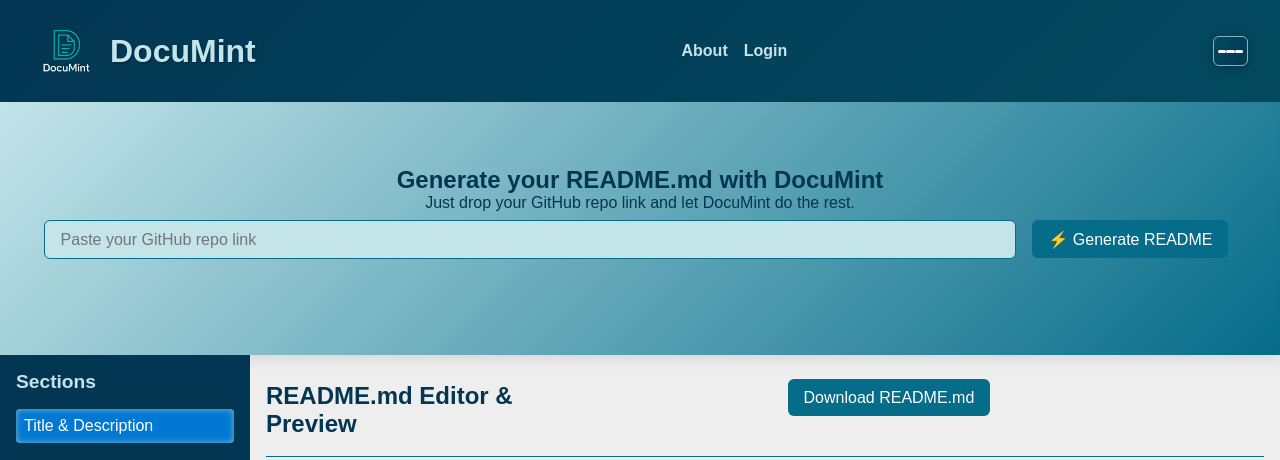
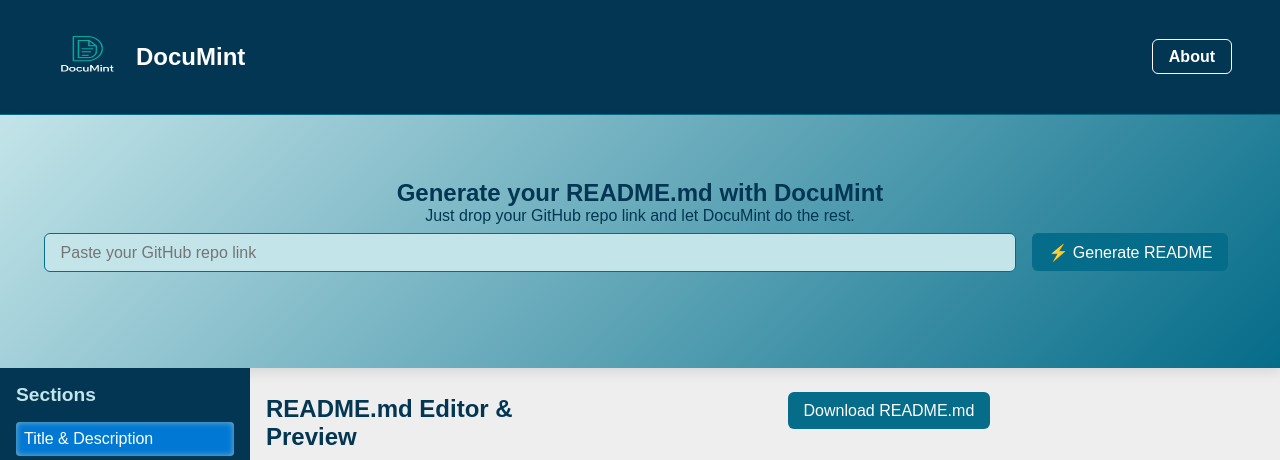
Before and after one commit to shivammaurya2903/Documint, a PHP site: page /home.html in a window 1280 px wide. Shown: the top 460 px of the page. Run offline with PHP 8.4, Linux system fonts and the light colour scheme.

Commit message:
fix some errors in about sections

```diff
--- a/home.css
+++ b/home.css
@@ -6,113 +6,110 @@
   scroll-behavior: smooth;
   scrollbar-color: #888 #f1f1f1;
 }
+
+:root {
+  --primary: #023653;
+  --accent: #056C89;
+  --light-bg: #EEEEEE;
+  --text-dark: #000000;
+  --text-light: #555555;
+}
 body {
   margin: 0;
   font-family: 'Segoe UI', sans-serif;
-  background-color: #EEEEEE;
-  color: #000000;
+  background: var(--light-bg);
+  color: var(--text-dark);
   min-height: 100vh;
   display: flex;
   flex-direction: column;
 }
 
-header {
-  background: linear-gradient(135deg, #023653, #034a5f);
-  color: #FFFFFF;
+.navbar {
   display: flex;
   justify-content: space-between;
   align-items: center;
-  padding: 1rem 2rem;
-  box-shadow: 0 4px 12px rgba(0,0,0,0.2);
+  padding: 1.5rem 3rem;
+  background: var(--primary);
+  border-bottom: 1px solid var(--accent);
 }
 
 .logo {
   display: flex;
   align-items: center;
+  gap: 0.5rem;
 }
 
-.logo img {
-  width: 70px;
-  height: 70px;
+.logo .icon {
+  font-size: 1.5rem;
+  color: var(--primary);
 }
-
-@keyframes float {
-  0%, 100% { transform: translateY(0); }
-  50% { transform: translateY(-5px); }
+.logo .icon img {
+  height: 60px;
+  width: 80px;
 }
 
 .logo h1 {
-  color: #C3E4E9;
-  margin: 0 0 0 0.5rem;
-  text-shadow: 1px 1px 2px rgba(0,0,0,0.3);
-  transition: text-shadow 0.3s ease;
-}
-.logo h1:hover {
-  animation: float 2s infinite;
-  text-shadow: 1px 1px 4px rgba(0,0,0,0.5);
-}
-
-.slider {
-  position: absolute;
-  cursor: pointer;
-  background-color: #88B4BE;
-  border-radius: 34px;
-  transition: 0.4s;
-  width: 100%;
-  height: 100%;
-}
-
-.slider:before {
-  content: "";
-  position: absolute;
-  height: 26px;
-  width: 26px;
-  left: 4px;
-  bottom: 4px;
-  background-color: white;
-  border-radius: 50%;
-  transition: 0.4s;
-}
-
-input:checked + .slider {
-  background-color: #023653;
-}
-
-input:checked + .slider:before {
-  transform: translateX(26px);
-}
-nav ul {
-  list-style: none;
-  display: flex;
-  gap: 1rem;
+  font-size: 1.5rem;
+  color: #fff;
 }
 
 nav a {
-  color: #C3E4E9;
+  margin: 0 1rem;
   text-decoration: none;
-  position: relative;
-  transition: color 0.3s ease, font-weight 0.3s ease;
+  color: var(--primary);
+  font-weight: 500;
+}
+
+.nav-buttons a {
+  margin-left: 1rem;
+  padding: 0.5rem 1rem;
+  border-radius: 6px;
+  text-decoration: none;
   font-weight: bold;
 }
 
-nav a::after {
-  content: '';
-  position: absolute;
-  width: 0;
-  height: 2px;
-  bottom: -5px;
-  left: 0;
-  background-color: #FFFFFF;
-  transition: width 0.3s ease;
+.outline-btn {
+  border: 1px solid #fff;
+  color: #fff;
+  background: transparent;
 }
 
-nav a:hover {
-  color: #FFFFFF;
-  font-weight: bold;
+.filled-btn {
+  background: var(--primary);
+  color: #fff;
 }
 
-nav a:hover::after {
+.hamburger {
+  display: none;
+  flex-direction: column;
+  justify-content: space-around;
+  width: 30px;
+  height: 25px;
+  background: none;
+  border: none;
+  cursor: pointer;
+  padding: 0;
+  z-index: 1100;
+}
+
+.hamburger span {
   width: 100%;
+  height: 3px;
+  background-color: var(--primary);
+  border-radius: 2px;
+  transition: all 0.3s ease;
+}
+
+.hamburger.open span:nth-child(1) {
+  transform: rotate(45deg) translate(5px, 5px);
+}
+
+.hamburger.open span:nth-child(2) {
+  opacity: 0;
+}
+
+.hamburger.open span:nth-child(3) {
+  transform: rotate(-45deg) translate(5px, -5px);
 }
 
 main {
@@ -554,160 +565,32 @@
     font-size: 0.8rem;
   }
 
-  .side-menu ul li {
-    font-size: 1.1rem;
+
+  .nav-buttons a {
+    padding: 0.4rem 0.8rem;
+    font-size: 0.9rem;
   }
 }
-
-/* Hamburger Menu */
-.hamburger {
-  display: flex;
-  flex-direction: row;
-  align-items: center;
-  background: linear-gradient(135deg, #034a5f, #023653);
-  border: 1px solid #88B4BE;
-  border-radius: 6px;
-  cursor: pointer;
-  z-index: 1100;
-  position: relative;
-  width: 35px;
-  height: 30px;
-  justify-content: space-between;
-  padding: 4px;
-  box-shadow: 0 2px 8px rgba(0,0,0,0.3);
-  transition: all 0.3s ease;
+@media screen and (max-width: 768px) {
+  .main {
+    padding: 1rem;
   }
 
-.hamburger:hover {
-  background: linear-gradient(135deg, #056C89, #034a5f);
-  transform: scale(1.1);
-  box-shadow: 0 4px 12px rgba(0,0,0,0.5);
+  .login-panel, .promo-panel {
+    padding: 1.5rem;
+    flex: 1 1 100%;
+    width: 100%;
+    margin: 0;
+    height: auto;
   }
-
-.hamburger span {
-  width: 100%;
-  height: 3px;
-  background-color: #FFFFFF;
-  border-radius: 2px;
-  transform-origin: 4px 0;
-  transition: background-color 0.3s ease;
-}
-
-.hamburger:hover span {
-  background-color: #C3E4E9;
-}
-
-/* Hamburger animation when open */
-.hamburger.open span:nth-child(1) {
-  transform: rotate(45deg) translate(5px, 5px);
-}
-
-.hamburger.open span:nth-child(2) {
-  opacity: 0;
-}
-
-.hamburger.open span:nth-child(3) {
-  transform: rotate(-45deg) translate(5px, -5px);
-}
-
-/* Side Menu */
-.side-menu {
-  position: fixed;
-  top: 0;
-  right: -300px;
-  width: 280px;
-  height: 100%;
-  background: rgba(3, 74, 95, 0.9);
-  backdrop-filter: blur(15px);
-  -webkit-backdrop-filter: blur(15px);
-  color: #C3E4E9;
-  transition: right 0.5s cubic-bezier(0.68, -0.55, 0.265, 1.55);
-  z-index: 1000;
-  box-shadow: -3px 0 15px rgba(0,0,0,0.6);
-  border-top-left-radius: 10px;
-  border-bottom-left-radius: 10px;
-  overflow-y: auto;
-  padding-bottom: 2rem;
-  border: 1px solid rgba(255, 255, 255, 0.2);
-}
-
-.side-menu.open {
-  right: 0;
-}
-
-.side-menu-content {
-  padding: 3rem 1.5rem 1rem 1.5rem;
-  position: relative;
-  height: 100%;
+  .promo-panel {
+    margin-top: 1rem;
     display: flex;
     flex-direction: column;
+    gap: 1rem;
   }
-
-.side-menu-content .close-btn {
-  background: none;
-  border: none;
-  color: #C3E4E9;
-  font-size: 2.5rem;
-  cursor: pointer;
-  position: absolute;
-  top: 1rem;
-  right: 1rem;
-  transition: color 0.3s ease;
-  padding: 0;
-  line-height: 1;
+  .feature {
+    flex: 1 1 auto;
+    min-width: 100%;
   }
-
-.side-menu-content .close-btn:hover {
-  color: #FFFFFF;
 }
-
-.side-menu ul {
-  list-style: none;
-  padding: 0;
-  margin-top: 4rem;
-  flex-grow: 1;
-}
-
-.side-menu li {
-  margin: 1.2rem 0;
-}
-
-.side-menu a {
-  color: #C3E4E9;
-  text-decoration: none;
-  font-size: 1.3rem;
-  font-weight: 600;
-  transition: color 0.3s ease, transform 0.3s ease;
-  display: block;
-  padding: 0.3rem 0.5rem;
-  border-radius: 6px;
-  box-shadow: inset 0 0 0 0 transparent;
-}
-
-.side-menu a:hover {
-  color: #FFFFFF;
-  box-shadow: inset 5px 0 0 0 #88B4BE;
-  transform: translateX(6px);
-}
-
-/* Overlay for side menu */
-.side-menu::before {
-  content: "";
-  position: fixed;
-  top: 0;
-  left: 0;
-  width: 100%;
-  height: 100%;
-  background-color: rgba(0,0,0,0.6);
-  opacity: 0;
-  visibility: hidden;
-  transition: opacity 0.5s ease, visibility 0.5s ease;
-  z-index: -1;
-  backdrop-filter: blur(4px);
-  -webkit-backdrop-filter: blur(4px);
-}
-
-.side-menu.open::before {
-  opacity: 1;
-  visibility: visible;
-}
--- a/home.html
+++ b/home.html
@@ -9,34 +9,15 @@
   <script src="https://cdn.jsdelivr.net/npm/marked/marked.min.js"></script>
 </head>
 <body>
-  <header>
+  <header class="navbar">
     <div class="logo">
-      <img src="images/logo.png" alt="DocuMint Logo" />
+      <span class="icon"><img src="images/logo.png" alt="DocuMint Logo"></span>
       <h1>DocuMint</h1>
     </div>
-    <nav>
-      <ul>
-        <li><a href="about.html">About</a></li>
-        <li><a href="login.html">Login</a></li>
-      </ul>
-    </nav>
-    <button class="hamburger" id="hamburger" aria-label="Toggle navigation menu">
-      <span></span>
-      <span></span>
-      <span></span>
-    </button>
+    <div class="nav-buttons">
+      <a href="about.html" class="outline-btn">About</a>
+    </div>
   </header>
-
-  <!-- Mobile Side Menu -->
-  <div class="side-menu" id="sideMenu">
-    <div class="side-menu-content">
-      <button class="close-btn" id="closeBtn" aria-label="Close menu">&times;</button>
-      <ul>
-        <li><a href="about.html">About</a></li>
-        <li><a href="login.html">Login</a></li>
-      </ul>
-    </div>
-  </div>
 
   <section class="hero">
       <h2>Generate your README.md with DocuMint</h2>
```
Also changed, not shown: other parts of home.css (+50 -36 lines), TODO.md (added, +4 -0 lines), about.css (+22 -4 lines), about.html (+8 -7 lines), signup.css (+23 -15 lines). Lines whose indentation alone changed are shown as unchanged.
